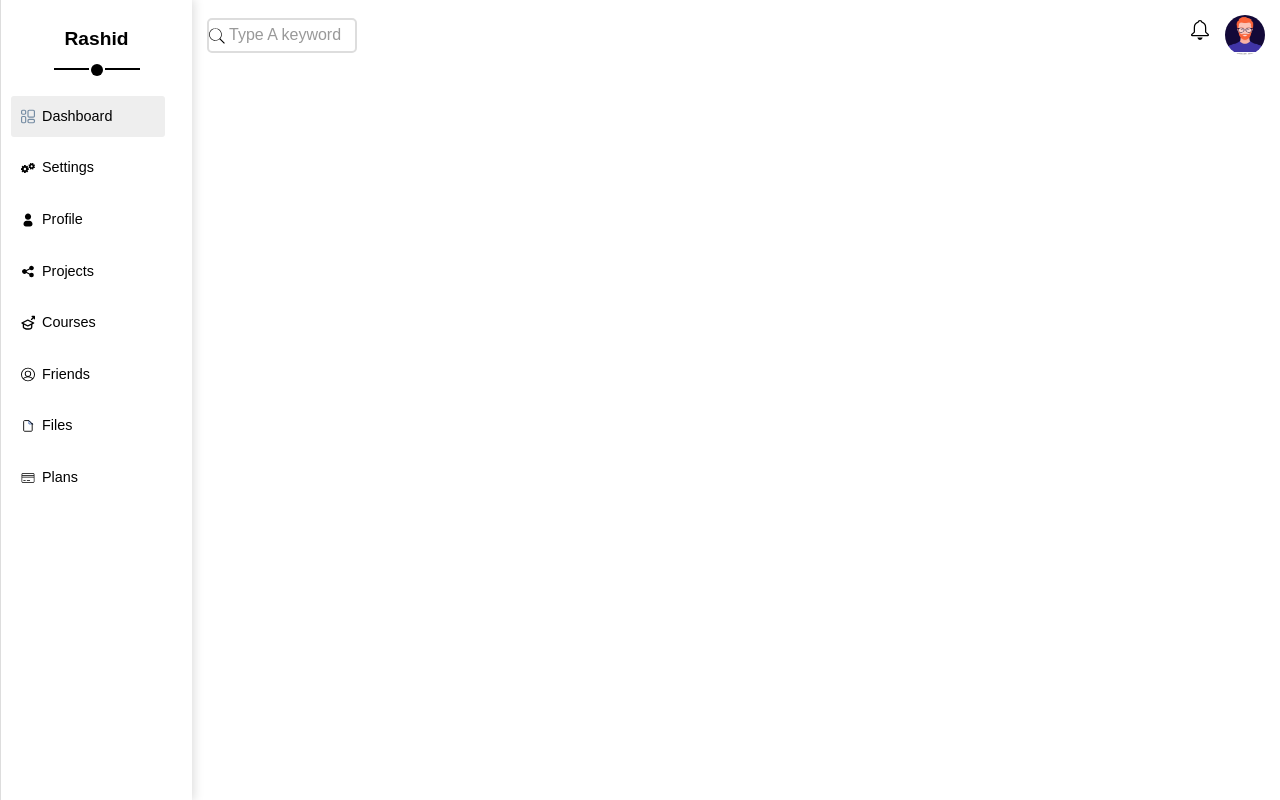
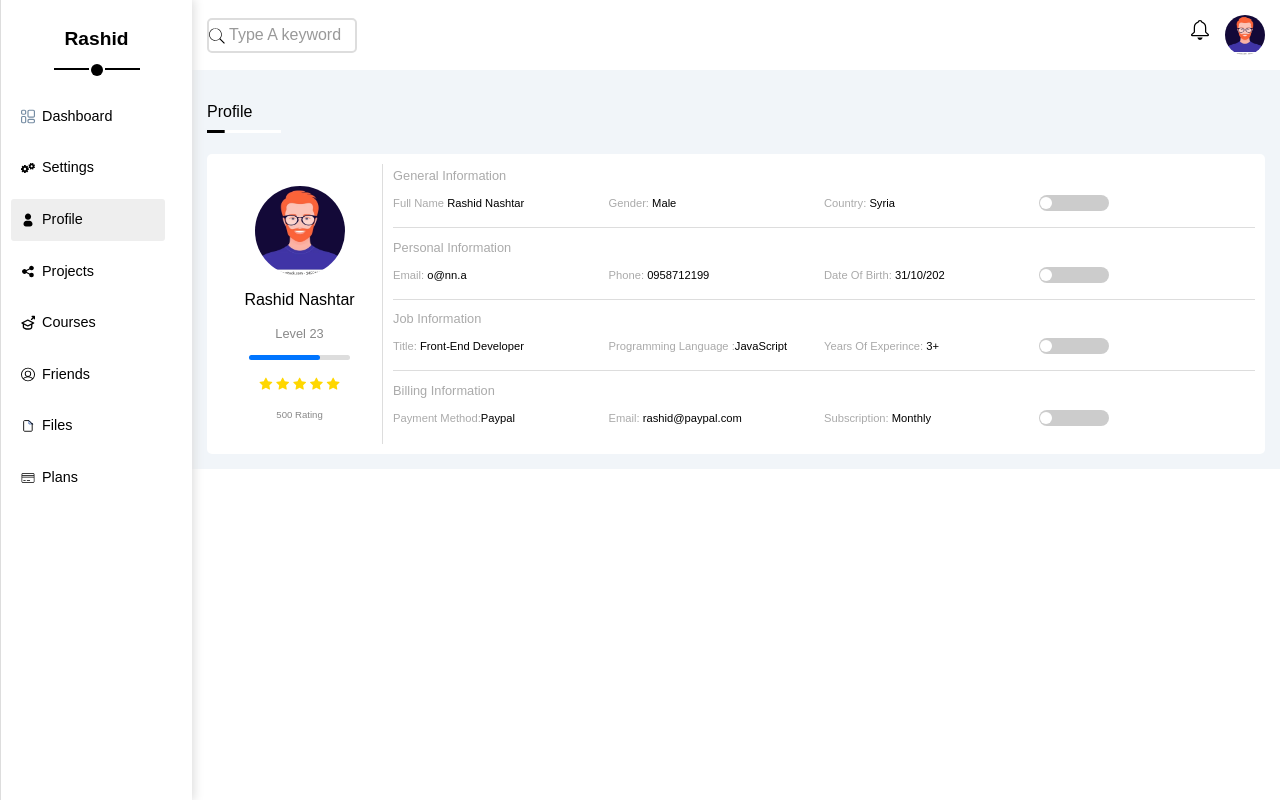
Before and after one commit to Rashidnashtar/template-4, a React (Vite) app: page /profile in a window 1280 px wide. Built offline with nearby package versions, Linux system fonts and the light colour scheme.

Commit message:
adding the profile hero-details

```diff
--- a/src/App.tsx
+++ b/src/App.tsx
@@ -4,6 +4,7 @@ import Navbar from "./components/navbar";
 import Heading from "./components/heading";
 import Settings from "./components/settings";
 import { Routes, Route } from "react-router-dom";
+import Profile from "./components/profile";
 function App() {
   return (
     <div className="App ">
@@ -15,6 +16,7 @@ function App() {
           <Routes>
             <Route path="/" element={<Dashboard />} />
             <Route path="/settings" element={<Settings />} />
+            <Route path="/profile" element={<Profile />} />
           </Routes>
         </div>
       </div>
--- /dev/null
+++ b/src/assets/Css/profile.css
@@ -0,0 +1,257 @@
+.profile {
+  flex: 1;
+  background-color: #f1f5f9;
+}
+.profile-container {
+  display: grid;
+  grid-template-columns: repeat(auto-fill, minmax(400px, 1fr));
+  gap: 20px;
+  margin: 15px;
+}
+
+@media screen and (max-width: 520px) {
+  .profile-container {
+    grid-template-columns: repeat(auto-fill, minmax(250px, 1fr));
+  }
+}
+
+/* main-profile-widget */
+.main-profile-widget {
+  grid-column: span 3;
+  background-color: #fff;
+  padding: 10px;
+  min-height: 300px;
+  display: flex;
+  gap: 10px;
+  border-radius: 5px;
+  -webkit-border-radius: 5px;
+  -moz-border-radius: 5px;
+  -ms-border-radius: 5px;
+  -o-border-radius: 5px;
+  font-size: 16px;
+}
+@media (max-width: 996px) {
+  .main-profile-widget {
+    flex-direction: column;
+    align-items: center;
+  }
+}
+/*  hero */
+
+.main-profile-widget .hero {
+  width: 16%;
+  display: flex;
+  flex-direction: column;
+  justify-content: space-evenly;
+  align-items: center;
+  padding: 10px 10px;
+  border-right: 1px solid #ddd;
+  text-align: center;
+  font-size: 16px;
+}
+@media (max-width: 996px) {
+  .main-profile-widget .hero {
+    width: 95%;
+    gap: 15px;
+    border-right: 0;
+    border-bottom: 1px solid #ddd;
+    font-size: 18px;
+  }
+}
+
+.main-profile-widget .hero img {
+  width: 90px;
+  height: 90px;
+  border-radius: 50%;
+  -webkit-border-radius: 50%;
+  -moz-border-radius: 50%;
+  -ms-border-radius: 50%;
+  -o-border-radius: 50%;
+}
+
+@media (max-width: 580px) {
+  .main-profile-widget .hero img {
+    width: 70px;
+    height: 70px;
+  }
+}
+
+.main-profile-widget .hero h3 {
+  font-size: 1em;
+}
+.main-profile-widget .hero p {
+  font-size: 0.8em;
+  color: #888;
+}
+.main-profile-widget .hero .progress {
+  width: 70%;
+  height: 5px;
+  background-color: #ddd;
+  border-radius: 5px;
+  -webkit-border-radius: 5px;
+  -moz-border-radius: 5px;
+  -ms-border-radius: 5px;
+  -o-border-radius: 5px;
+  position: relative;
+  text-align: left;
+}
+@media (max-width: 996px) {
+  .main-profile-widget .hero .progress {
+    width: 50%;
+  }
+}
+
+.main-profile-widget .hero .progress span {
+  position: absolute;
+  height: 100%;
+  background-color: #0075ff;
+  border-radius: 5px;
+  -webkit-border-radius: 5px;
+  -moz-border-radius: 5px;
+  -ms-border-radius: 5px;
+  -o-border-radius: 5px;
+}
+
+.main-profile-widget .hero .stars i {
+  font-size: 0.8em;
+  color: gold;
+  text-decoration: none;
+  transition: all 0.5s;
+  margin: 2px;
+  cursor: pointer;
+}
+.main-profile-widget .hero .rate {
+  font-size: 0.6em;
+}
+/* End hero */
+
+/* details */
+.main-profile-widget .details {
+  display: flex;
+  flex-direction: column;
+  justify-content: space-around;
+  gap: 5px;
+  flex: 1;
+  width: 100%;
+}
+.main-profile-widget .details .detail-item {
+  display: flex;
+  flex-direction: column;
+  gap: 10px;
+  width: 100%;
+}
+.main-profile-widget .details .detail-item:not(:last-child) {
+  border-bottom: 1px solid #ddd;
+}
+.main-profile-widget .details .detail-item h4 {
+  font-size: 0.8em;
+  color: #aaa;
+}
+.main-profile-widget .details .detail-item .info {
+  display: flex;
+  width: 100%;
+  padding-bottom: 15px;
+}
+
+.main-profile-widget .details .detail-item .info p {
+  width: 25%;
+}
+.main-profile-widget .details .detail-item .info p {
+  font-size: 0.7em;
+  color: #aaa;
+}
+.main-profile-widget .details .detail-item .info p span {
+  font-size: 1em;
+  color: black;
+  font-weight: 500;
+}
+@media (max-width: 768px) {
+  .main-profile-widget .details .detail-item .info {
+    flex-wrap: wrap;
+    justify-content: space-evenly;
+    align-items: center;
+    text-align: center;
+    gap: 10px;
+  }
+  .main-profile-widget .details .detail-item .info p {
+    width: 30%;
+  }
+}
+
+/* check input */
+
+.main-profile-widget .details label {
+  display: block;
+  position: relative;
+  width: 70px;
+  height: 16px;
+  cursor: pointer;
+  -webkit-user-select: none;
+  -moz-user-select: none;
+  -ms-user-select: none;
+  user-select: none;
+  background-color: #ccc;
+  border-radius: 10px;
+  -webkit-border-radius: 10px;
+  -moz-border-radius: 10px;
+  -ms-border-radius: 10px;
+  -o-border-radius: 10px;
+}
+.main-profile-widget .details label.active {
+  background-color: #0075ff;
+}
+.main-profile-widget .details input {
+  position: absolute;
+  opacity: 0;
+  cursor: pointer;
+  height: 0;
+  width: 0;
+}
+.main-profile-widget .details label span {
+  position: absolute;
+  top: 50%;
+  transform: translateY(-50%);
+  left: 1px;
+  width: 12px;
+  height: 12px;
+  background-color: #fff;
+  border-radius: 50%;
+  -webkit-border-radius: 50%;
+  -moz-border-radius: 50%;
+  -ms-border-radius: 50%;
+  -o-border-radius: 50%;
+  -webkit-transform: translateY(-50%);
+  -moz-transform: translateY(-50%);
+  -ms-transform: translateY(-50%);
+  -o-transform: translateY(-50%);
+  transition: 0.3s;
+  -webkit-transition: 0.3s;
+  -moz-transition: 0.3s;
+  -ms-transition: 0.3s;
+  -o-transition: 0.3s;
+}
+.main-profile-widget .details label span::after {
+  content: "\2713";
+  position: absolute;
+  top: 50%;
+  transform: translateY(-50%);
+  left: 3px;
+  font-size: 0.6em;
+  font-weight: bold;
+  -webkit-transform: translateY(-50%);
+  -moz-transform: translateY(-50%);
+  -ms-transform: translateY(-50%);
+  -o-transform: translateY(-50%);
+  color: #0075ff;
+  display: none;
+}
+.main-profile-widget .details label input:checked ~ span {
+  left: 53px;
+}
+.main-profile-widget .details label input:checked ~ span::after {
+  display: block;
+}
+/*End check input */
+/* End details */
+
+/* End main-profile-widget */
--- a/src/components/navbar.tsx
+++ b/src/components/navbar.tsx
@@ -1,4 +1,5 @@
 import { useState } from "react";
+import { useLocation } from "react-router-dom";
 import "../assets/Css/navbar.css";
 import dasImg from "../assets/svgs/dashboard.svg";
 import setImg from "../assets/svgs/settings.svg";
@@ -11,19 +12,24 @@ import plaImg from "../assets/svgs/plans.svg";
 import { useNavigate } from "react-router-dom";
 
 const Navbar: React.FC = () => {
+  const location = useLocation();
+  const locationMap = {
+    "/": 0,
+    "/settings": 1,
+    "/profile": 2,
+    "/project": 3,
+    "/courses": 4,
+    "/friends": 5,
+    "/files": 6,
+    "/plans": 7,
+  };
   const navigate = useNavigate();
-  const [isActiveArr, setIsActivearr] = useState([1, 0, 0, 0, 0, 0, 0, 0]);
-  function updateActive(index: number) {
-    const newArr = isActiveArr.map((ele, i) => {
-      if (index === i) {
-        ele = 1;
-        return ele;
-      }
-      ele = 0;
-      return ele;
-    });
-    setIsActivearr(newArr);
-  }
+  const [isActiveArr, setIsActivearr] = useState(
+    //@ts-ignore
+    locationMap[location.pathname]
+  );
+  console.log(location.pathname);
+
   return (
     <div className="main-navbar ">
       <h3 className="nav-heading ">
@@ -32,67 +38,68 @@ const Navbar: React.FC = () => {
       <ul className="nav-list">
         <li
           onClick={() => {
-            updateActive(0);
+            setIsActivearr(0);
             navigate("/");
           }}
-          className={`nav-item ${isActiveArr[0] ? "active" : ""}`}
+          className={`nav-item ${isActiveArr == 0 ? "active" : ""}`}
         >
           <img src={dasImg} alt="dashboard-icon" /> <span>Dashboard</span>
         </li>
         <li
           onClick={() => {
-            updateActive(1);
+            setIsActivearr(1);
             navigate("/settings");
           }}
-          className={`nav-item ${isActiveArr[1] ? "active" : ""}`}
+          className={`nav-item ${isActiveArr == 1 ? "active" : ""}`}
         >
           <img src={setImg} alt="settings-icon" /> <span>Settings</span>
         </li>
         <li
           onClick={() => {
-            updateActive(2);
+            setIsActivearr(2);
+            navigate("/profile");
           }}
-          className={`nav-item ${isActiveArr[2] ? "active" : ""}`}
+          className={`nav-item ${isActiveArr == 2 ? "active" : ""}`}
         >
           <img src={proImg} alt="profile-icon" /> <span>Profile</span>
         </li>
         <li
           onClick={() => {
-            updateActive(3);
+            setIsActivearr(3);
           }}
-          className={`nav-item ${isActiveArr[3] ? "active" : ""}`}
+          className={`nav-item ${isActiveArr == 3 ? "active" : ""}`}
         >
           <img src={projImg} alt="projects-icon" /> <span>Projects</span>
         </li>
         <li
           onClick={() => {
-            updateActive(4);
+            setIsActivearr(4);
           }}
-          className={`nav-item ${isActiveArr[4] ? "active" : ""}`}
+          className={`nav-item ${isActiveArr == 4 ? "active" : ""}`}
         >
           <img src={courImg} alt="courses-icon" /> <span>Courses</span>
         </li>
         <li
           onClick={() => {
-            updateActive(5);
+            setIsActivearr(5);
           }}
-          className={`nav-item ${isActiveArr[5] ? "active" : ""}`}
+          className={`nav-item ${isActiveArr == 5 ? "active" : ""}`}
         >
           <img src={friImg} alt="friends-icon" /> <span>Friends</span>
         </li>
         <li
           onClick={() => {
-            updateActive(6);
+            setIsActivearr(6);
           }}
-          className={`nav-item ${isActiveArr[6] ? "active" : ""}`}
+          className={`nav-item ${isActiveArr == 6 ? "active" : ""}`}
         >
           <img src={filImg} alt="files-icon" /> <span>Files</span>
         </li>
         <li
           onClick={() => {
-            updateActive(7);
+            setIsActivearr(7);
           }}
-          className={`nav-item ${isActiveArr[7] ? "active" : ""}`}
+          className={`nav-item ${isActiveArr == 7 ? "active" : ""}`}
         >
           <img src={plaImg} alt="plans-icon" /> <span>Plans</span>
         </li>
--- /dev/null
+++ b/src/components/profile.tsx
@@ -0,0 +1,15 @@
+import "../assets/Css/profile.css";
+import SectionHeading from "./section-heading";
+import MainProfileWidget from "./profile/mainprofilewidget";
+const Profile = () => {
+  return (
+    <div className="profile">
+      <SectionHeading title="Profile" />
+      <div className="profile-container">
+        <MainProfileWidget />
+      </div>
+    </div>
+  );
+};
+
+export default Profile;
--- /dev/null
+++ b/src/components/profile/mainprofilewidget.tsx
@@ -0,0 +1,133 @@
+import proImg from "../../assets/image/profile-img.webp";
+import { useState } from "react";
+const MainProfileWidget = () => {
+  const [isActive, setIsActive] = useState([false, false, false, false]);
+  const updateActive = (n: number) => {
+    let newIsActive = isActive;
+
+    if (newIsActive[n - 1]) newIsActive[n - 1] = false;
+    if (!newIsActive[n - 1]) newIsActive[n - 1] = true;
+
+    setIsActive([...newIsActive]);
+  };
+  return (
+    <div className="main-profile-widget">
+      <div className="hero">
+        <img src={proImg} alt="profile" />
+        <h3>Rashid Nashtar</h3>
+        <p>Level 23</p>
+        <div className="progress">
+          <span data-width="70%" style={{ width: "70%" }}></span>
+        </div>
+        <div className="stars">
+          <i className="bi bi-star-fill"></i>
+          <i className="bi bi-star-fill"></i>
+          <i className="bi bi-star-fill"></i>
+          <i className="bi bi-star-fill"></i>
+          <i className="bi bi-star-fill"></i>
+        </div>
+        <p className="rate">500 Rating</p>
+      </div>
+      <div className="details">
+        <div className="detail-item">
+          <h4>General Information</h4>
+          <div className="info">
+            <p>
+              Full Name <span>Rashid Nashtar</span>
+            </p>
+            <p>
+              Gender: <span>Male</span>
+            </p>
+            <p>
+              Country: <span>Syria</span>
+            </p>
+            <label
+              onClick={() => {
+                updateActive(1);
+              }}
+              htmlFor="a1"
+              className={`${isActive[0] ? "active" : ""}`}
+            >
+              <input type="checkbox" name="active" id="a1" />
+              <span></span>
+            </label>
+          </div>
+        </div>
+        <div className="detail-item">
+          <h4>Personal Information</h4>
+          <div className="info">
+            <p>
+              Email: <span>o@nn.a</span>
+            </p>
+            <p>
+              Phone: <span>0958712199</span>
+            </p>
+            <p>
+              Date Of Birth: <span>31/10/202</span>
+            </p>
+            <label
+              className={`${isActive[1] ? "active" : ""}`}
+              onClick={() => {
+                updateActive(2);
+              }}
+              htmlFor="a2"
+            >
+              <input type="checkbox" name="active" id="a2" />
+              <span></span>
+            </label>
+          </div>
+        </div>
+        <div className="detail-item">
+          <h4>Job Information </h4>
+          <div className="info">
+            <p>
+              Title: <span>Front-End Developer</span>
+            </p>
+            <p>
+              Programming Language :<span>JavaScript</span>
+            </p>
+            <p>
+              Years Of Experince: <span>3+</span>
+            </p>
+            <label
+              className={`${isActive[2] ? "active" : ""}`}
+              onClick={() => {
+                updateActive(3);
+              }}
+              htmlFor="a3"
+            >
+              <input type="checkbox" name="active" id="a3" />
+              <span></span>
+            </label>
+          </div>
+        </div>
+        <div className="detail-item">
+          <h4>Billing Information</h4>
+          <div className="info">
+            <p>
+              Payment Method:<span>Paypal</span>
+            </p>
+            <p>
+              Email: <span>rashid@paypal.com</span>
+            </p>
+            <p>
+              Subscription: <span>Monthly</span>
+            </p>
+            <label
+              className={`${isActive[3] ? "active" : ""}`}
+              onClick={() => {
+                updateActive(4);
+              }}
+              htmlFor="a4"
+            >
+              <input type="checkbox" name="active" id="a4" />
+              <span></span>
+            </label>
+          </div>
+        </div>
+      </div>
+    </div>
+  );
+};
+
+export default MainProfileWidget;
```
